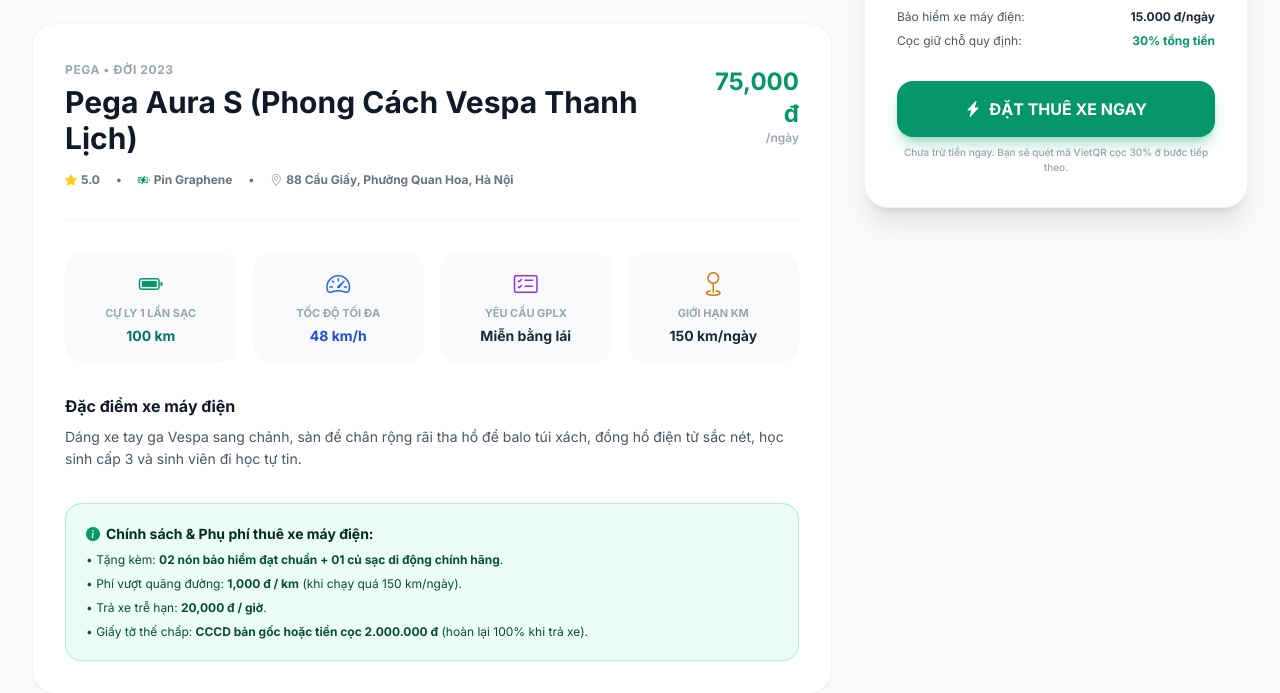
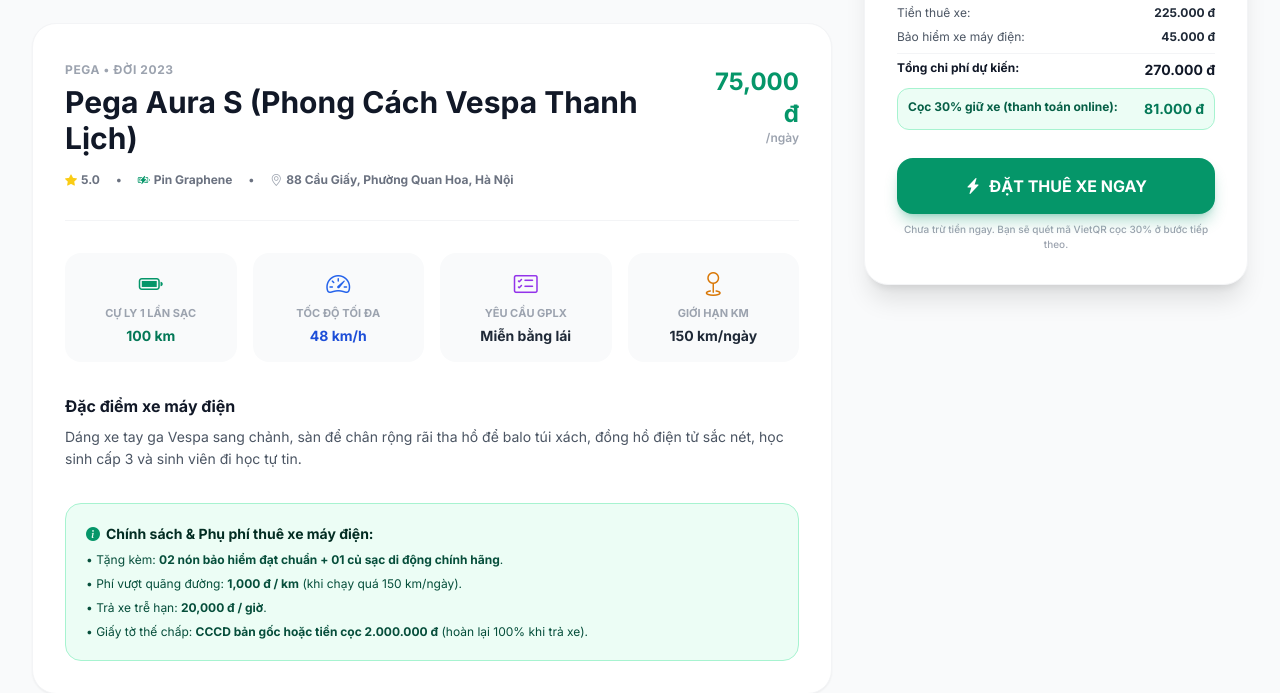
Before and after one commit to hnam1204/MiotoCarRental_VPS, an ASP.NET Core app: page /Vehicles/Details/3 in a window 1280 px wide. Shown: the part 530-1223 px from the top of the page. Run offline with ASP.NET Core 8, Linux system fonts and the light colour scheme; data comes from the database, SQL or seed files in the repository; some libraries are stand-ins or nearby versions.

Commit message:
feat(booking): tinh gia thoi gian thuc tren trang chi tiet xe va chan dat xe qua khu, tu thue xe

```diff
--- a/Pages/Vehicles/Details.cshtml
+++ b/Pages/Vehicles/Details.cshtml
@@ -150,25 +150,33 @@
 
                     <div>
                         <label class="block text-xs font-bold text-gray-600 uppercase mb-1.5">
-                            <i class="bi bi-calendar-event text-emerald-600"></i> Ngày & Giờ nhận xe
+                            <i class="bi bi-calendar-event text-emerald-600"></i> Ngày &amp; Giờ nhận xe
                         </label>
-                        <input type="datetime-local" name="StartTime"
+                        <input type="datetime-local" id="bookingStartTime" name="StartTime"
                                value="@DateTime.Today.AddDays(1).ToString("yyyy-MM-ddT08:00")"
+                               min="@DateTime.Now.ToString("yyyy-MM-ddTHH:mm")"
+                               oninput="calculateLivePrice()" onchange="calculateLivePrice()"
                                class="w-full bg-gray-50 border border-gray-200 rounded-2xl px-4 py-2.5 text-xs font-semibold text-gray-800" required />
                     </div>
 
                     <div>
                         <label class="block text-xs font-bold text-gray-600 uppercase mb-1.5">
-                            <i class="bi bi-calendar2-check text-emerald-600"></i> Ngày & Giờ trả xe
+                            <i class="bi bi-calendar2-check text-emerald-600"></i> Ngày &amp; Giờ trả xe
                         </label>
-                        <input type="datetime-local" name="EndTime"
+                        <input type="datetime-local" id="bookingEndTime" name="EndTime"
                                value="@DateTime.Today.AddDays(3).ToString("yyyy-MM-ddT20:00")"
+                               min="@DateTime.Now.ToString("yyyy-MM-ddTHH:mm")"
+                               oninput="calculateLivePrice()" onchange="calculateLivePrice()"
                                class="w-full bg-gray-50 border border-gray-200 rounded-2xl px-4 py-2.5 text-xs font-semibold text-gray-800" required />
                     </div>
 
-                    <div class="pt-2">
+                    <div id="dateErrorMsg" class="hidden p-2.5 bg-red-50 text-red-700 text-xs rounded-xl font-semibold flex items-center gap-1.5">
+                        <i class="bi bi-exclamation-circle-fill"></i> Thời gian trả xe phải sau thời gian nhận xe ít nhất 1 giờ.
+                    </div>
+
+                    <div class="pt-1">
                         <label class="flex items-center gap-2 cursor-pointer">
-                            <input type="checkbox" name="NeedsDelivery" value="true" class="w-4 h-4 text-emerald-600 rounded" />
+                            <input type="checkbox" id="needsDeliveryCheckbox" name="NeedsDelivery" value="true" onchange="calculateLivePrice()" class="w-4 h-4 text-emerald-600 rounded" />
                             <span class="text-xs font-bold text-gray-700">Giao xe tận nơi (+30.000 đ)</span>
                         </label>
                     </div>
@@ -178,23 +186,36 @@
                                   class="w-full bg-gray-50 border border-gray-200 rounded-2xl p-3 text-xs font-semibold text-gray-800 focus:outline-none"></textarea>
                     </div>
 
+                    <!-- Bảng tính toán tạm tính Real-time -->
                     <div class="pt-4 border-t border-gray-100 space-y-2 text-xs">
+                        <div class="flex justify-between text-gray-500">
+                            <span>Thời gian thuê tạm tính:</span>
+                            <strong id="liveTotalDays" class="text-emerald-700 font-bold">2 ngày</strong>
+                        </div>
                         <div class="flex justify-between text-gray-600">
-                            <span>Đơn giá ngày:</span>
-                            <span class="font-bold text-gray-800">@v.PricePerDay.ToString("N0") đ/ngày</span>
+                            <span>Tiền thuê xe:</span>
+                            <span id="liveRentalFee" class="font-bold text-gray-800">@((v.PricePerDay * 2).ToString("N0")) đ</span>
                         </div>
                         <div class="flex justify-between text-gray-600">
                             <span>Bảo hiểm xe máy điện:</span>
-                            <span class="font-bold text-gray-800">15.000 đ/ngày</span>
+                            <span id="liveInsuranceFee" class="font-bold text-gray-800">30.000 đ</span>
                         </div>
-                        <div class="flex justify-between text-gray-600">
-                            <span>Cọc giữ chỗ quy định:</span>
-                            <span class="font-bold text-emerald-600">30% tổng tiền</span>
+                        <div id="liveDeliveryRow" class="hidden flex justify-between text-gray-600">
+                            <span>Phí giao xe tận nơi:</span>
+                            <span id="liveDeliveryFee" class="font-bold text-gray-800">30.000 đ</span>
+                        </div>
+                        <div class="flex justify-between text-xs font-bold text-gray-900 pt-1.5 border-t border-gray-100">
+                            <span>Tổng chi phí dự kiến:</span>
+                            <span id="liveTotalAmount" class="text-sm font-black text-gray-900">@(((v.PricePerDay * 2) + 30000).ToString("N0")) đ</span>
+                        </div>
+                        <div class="flex justify-between text-xs font-bold text-emerald-800 bg-emerald-50 p-2.5 rounded-xl border border-emerald-200">
+                            <span>Cọc 30% giữ xe (thanh toán online):</span>
+                            <span id="liveDepositAmount" class="text-sm font-black text-emerald-700">@((Math.Round(((v.PricePerDay * 2) + 30000) * 0.3m)).ToString("N0")) đ</span>
                         </div>
                     </div>
 
-                    <div class="pt-4">
-                        <button type="submit" class="w-full bg-emerald-600 hover:bg-emerald-700 text-white font-black py-4 px-6 rounded-2xl shadow-lg shadow-emerald-600/30 transition transform hover:-translate-y-0.5 flex items-center justify-center gap-2">
+                    <div class="pt-3">
+                        <button type="submit" id="submitBookingBtn" class="w-full bg-emerald-600 hover:bg-emerald-700 text-white font-black py-4 px-6 rounded-2xl shadow-lg shadow-emerald-600/30 transition transform hover:-translate-y-0.5 flex items-center justify-center gap-2">
                             <i class="bi bi-lightning-charge-fill"></i>
                             ĐẶT THUÊ XE NGAY
                         </button>
@@ -207,3 +228,79 @@
         </div>
     </div>
 </div>
+
+@section Scripts {
+    <script>
+        const unitPricePerDay = @((long)v.PricePerDay);
+        const unitInsuranceFeePerDay = 15000;
+        const fixedDeliveryFee = 30000;
+
+        function calculateLivePrice() {
+            const startInput = document.getElementById('bookingStartTime');
+            const endInput = document.getElementById('bookingEndTime');
+            const deliveryCheckbox = document.getElementById('needsDeliveryCheckbox');
+            const errorMsg = document.getElementById('dateErrorMsg');
+            const submitBtn = document.getElementById('submitBookingBtn');
+
+            if (!startInput || !endInput) return;
+
+            const startDate = new Date(startInput.value);
+            const endDate = new Date(endInput.value);
+
+            if (isNaN(startDate.getTime()) || isNaN(endDate.getTime()) || endDate <= startDate) {
+                if (errorMsg) errorMsg.classList.remove('hidden');
+                if (submitBtn) {
+                    submitBtn.disabled = true;
+                    submitBtn.classList.add('opacity-50', 'cursor-not-allowed');
+                }
+                return;
+            }
+
+            if (errorMsg) errorMsg.classList.add('hidden');
+            if (submitBtn) {
+                submitBtn.disabled = false;
+                submitBtn.classList.remove('opacity-50', 'cursor-not-allowed');
+            }
+
+            const diffMs = endDate.getTime() - startDate.getTime();
+            const diffHours = diffMs / (1000 * 60 * 60);
+            let totalDays = Math.ceil(diffHours / 24);
+            if (totalDays < 1) totalDays = 1;
+
+            const isDelivery = deliveryCheckbox ? deliveryCheckbox.checked : false;
+            const rentalFee = unitPricePerDay * totalDays;
+            const insuranceFee = unitInsuranceFeePerDay * totalDays;
+            const deliveryFee = isDelivery ? fixedDeliveryFee : 0;
+            const totalAmount = rentalFee + insuranceFee + deliveryFee;
+            const depositAmount = Math.round(totalAmount * 0.3);
+
+            const daysEl = document.getElementById('liveTotalDays');
+            if (daysEl) daysEl.innerText = totalDays + ' ngày';
+
+            const rentalEl = document.getElementById('liveRentalFee');
+            if (rentalEl) rentalEl.innerText = rentalFee.toLocaleString('vi-VN') + ' đ';
+
+            const insuranceEl = document.getElementById('liveInsuranceFee');
+            if (insuranceEl) insuranceEl.innerText = insuranceFee.toLocaleString('vi-VN') + ' đ';
+
+            const deliveryRow = document.getElementById('liveDeliveryRow');
+            if (deliveryRow) {
+                if (isDelivery) {
+                    deliveryRow.classList.remove('hidden');
+                } else {
+                    deliveryRow.classList.add('hidden');
+                }
+            }
+
+            const totalEl = document.getElementById('liveTotalAmount');
+            if (totalEl) totalEl.innerText = totalAmount.toLocaleString('vi-VN') + ' đ';
+
+            const depositEl = document.getElementById('liveDepositAmount');
+            if (depositEl) depositEl.innerText = depositAmount.toLocaleString('vi-VN') + ' đ';
+        }
+
+        document.addEventListener('DOMContentLoaded', function () {
+            calculateLivePrice();
+        });
+    </script>
+}
```
Also changed, not shown: Endpoints/EcoBikeEndpoints.cs (+16 -2 lines), MiotoCarRental.Tests/SecurityAndBookingTests.cs (+54 -0 lines), Services/BookingService.cs (+11 -0 lines).
